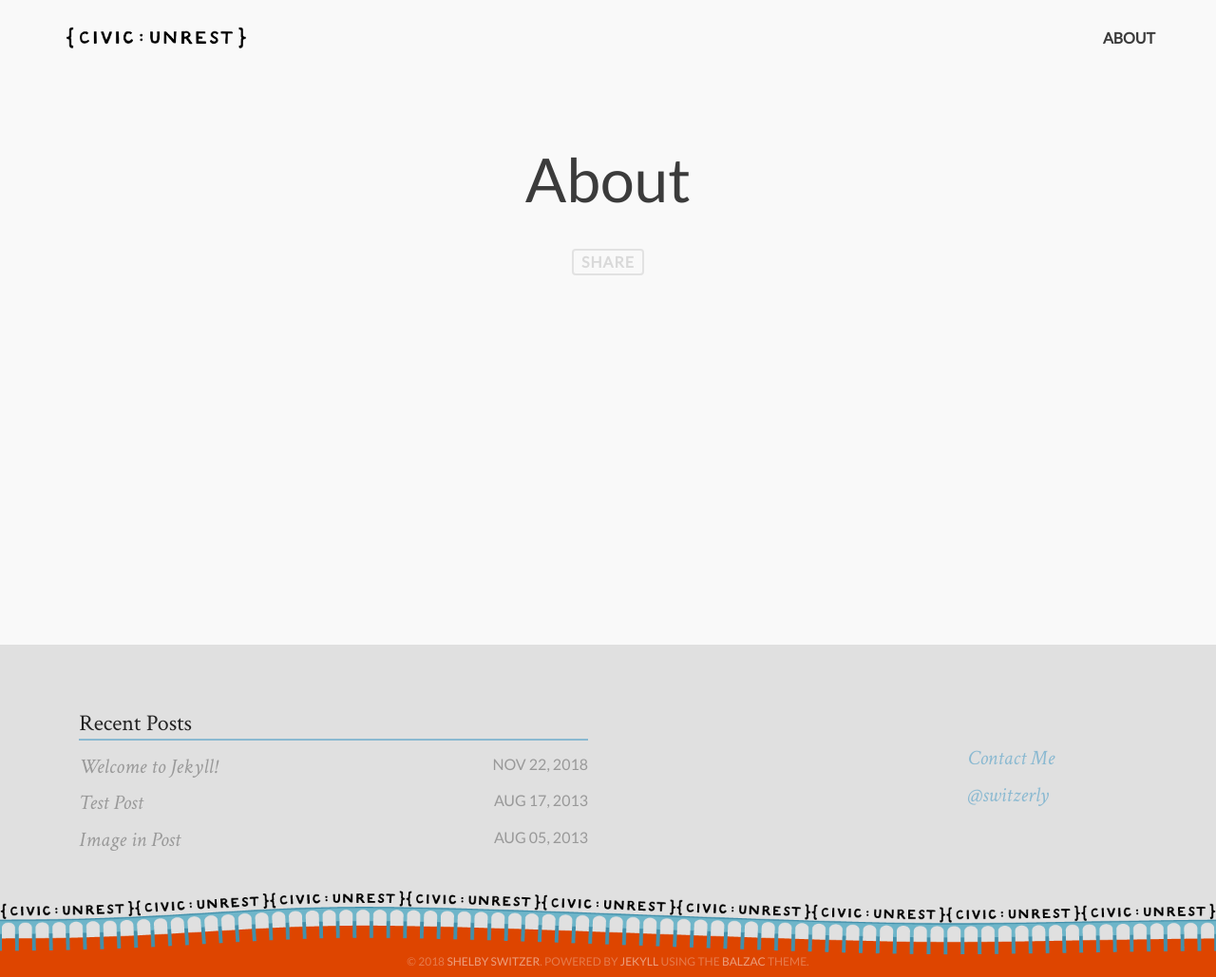
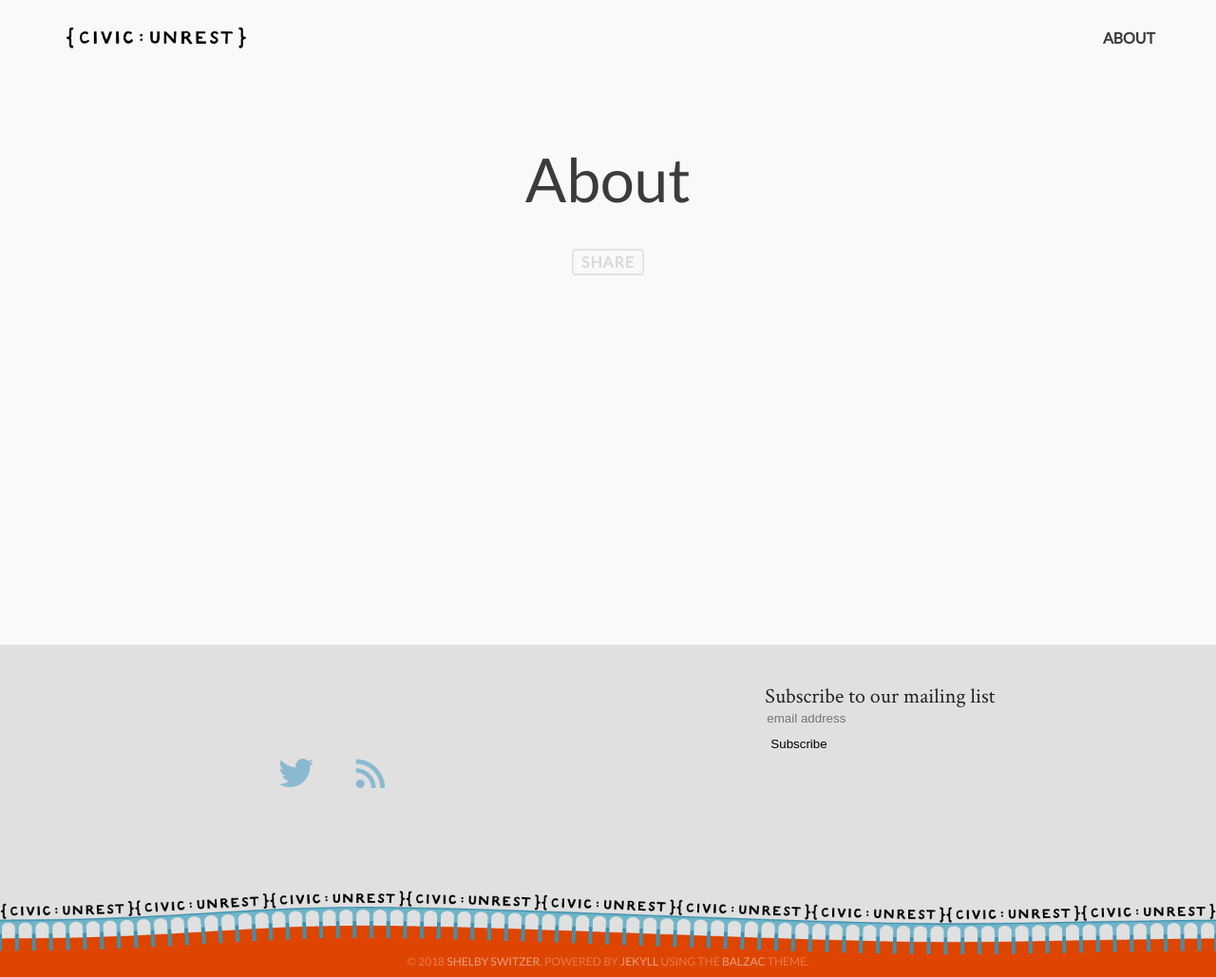
Before and after one commit to switzersc/civic_unrest, a Jekyll site: the page built from about.md, in a window 1280 px wide and 1029 px high. Shown: the whole window at 95% size. Built offline with Jekyll 4.4.1, drawn with Linux system fonts in a browser that asks for light colours; comment, search, counter and statistics services are not loaded.

Commit message:
Work on footer
Make mailchimp form more responsive
Add social twitter icon link and rss link

```diff
--- a/_includes/footer.html
+++ b/_includes/footer.html
@@ -1,24 +1,39 @@
 <div class="push"></div>
   <footer>
     <aside class="wrap">
-      <ol class="prev-posts">
-        <p class="list-title">Recent Posts</p>
-        {% for post in site.posts | limit:3 %} <!-- for1 -->
-            <li>
-              <span class="recent-title"><a href="{{ site.url }}{{ post.url }}" title="{{ post.title }}">{{ post.title | strip_html | strip_newlines | truncate: 30 }} </a></span>
-              <span class="date">{{post.date | date: "%b %d, %Y" }}</span>
-            </li>
-        {% endfor %}
-      </ol>
+      <div class="prev-posts">
+        <a class="social-icon-link" href="https://twitter.com/civic_unrest"><span aria-hidden="true" data-icon="&#xe001;" class="icon-twitter"></span></a>
+        <a class="social-icon-link" href="/blog/feed.xml" type="application/rss+xml" rel="alternate" title="Latest 10 blog posts (atom)"><span aria-hidden="true" data-icon="&#xe001;" class="icon-rss"></span></a>
+      </div>
 
       <div class="social">
-        <ul>
-            <li><a id="mail" href="mailto:{{ site.owner.email }}"><span class="foot-link">Contact Me</span></a></li>
 
-            {% if site.owner.twitter %}
-            <li><a id="twit" href="http://twitter.com/{{ site.owner.twitter }}" target="_blank"><span class="foot-link">@{{ site.owner.twitter }}</span></a></li>
-            {% endif %}
-        </ul>
+        <!-- Begin Mailchimp Signup Form -->
+        <link href="//cdn-images.mailchimp.com/embedcode/horizontal-slim-10_7.css" rel="stylesheet" type="text/css">
+        <style type="text/css">
+          #mc_embed_signup{background:#fff; clear:left; font:14px Helvetica,Arial,sans-serif; width:100%;}
+          /* Add your own Mailchimp form style overrides in your site stylesheet or in this style block.
+             We recommend moving this block and the preceding CSS link to the HEAD of your HTML file. */
+        </style>
+        <style type="text/css">
+          #mc-embedded-subscribe-form input[type=checkbox]{display: inline; width: auto;margin-right: 10px;}
+          #mergeRow-gdpr {margin-top: 20px;}
+          #mergeRow-gdpr fieldset label {font-weight: normal;}
+          #mc-embedded-subscribe-form .mc_fieldset{border:none;min-height: 0px;padding-bottom:0px;}
+        </style>
+        <div id="mc_embed_signup">
+          <form action="https://civicunrest.us7.list-manage.com/subscribe/post?u=3458292a13101318ac151b957&amp;id=175363985f" method="post" id="mc-embedded-subscribe-form" name="mc-embedded-subscribe-form" class="validate" target="_blank" novalidate>
+            <div id="mc_embed_signup_scroll">
+              <label for="mce-EMAIL">Subscribe to our mailing list</label>
+              <input type="email" value="" name="EMAIL" class="email" id="mce-EMAIL" placeholder="email address" required>
+              <!-- real people should not fill this in and expect good things - do not remove this or risk form bot signups-->
+              <div style="position: absolute; left: -5000px;" aria-hidden="true"><input type="text" name="b_3458292a13101318ac151b957_175363985f" tabindex="-1" value=""></div>
+              <div class="clear"><input type="submit" value="Subscribe" name="subscribe" id="mc-embedded-subscribe" class="button"></div>
+            </div>
+          </form>
+        </div>
+
+        <!--End mc_embed_signup-->
     </div>
     </aside>
 
--- a/_sass/_styles.scss
+++ b/_sass/_styles.scss
@@ -696,14 +696,18 @@ figure {
   }
 }
 
+.social-icon-link {
+  margin: 0 15px;
+}
+
 .prev-posts {
   @include column(6,10);
   max-width: 600px;
   min-height: 250px;
   padding-left: 5vw;
-    p {
-        padding-top: $lh*2;
-    }
+  text-align: center;
+  padding-top: 115px;
+  font-size: 40px;
   li {
     @include row(12);
     margin-top: $lh/2;
@@ -742,7 +746,6 @@ footer {
     background: $footer-grey;
     height: $footerHeight;
     font-size: $fsp;
-    color: $white;
     position: relative;
 
     // Contain that ish
@@ -755,10 +758,9 @@ footer {
 
     .social {
         position: absolute;
-        top: 109px;
-        @include column(2,12);
+        top: 40px;
+        @include column(4,12);
         right: 5vw;
-        font-style: italic;
         a {
             &:hover {
                 color: $white;
@@ -779,6 +781,28 @@ footer {
     margin-top: $lh*3;
 }
 
+/* MAILCHIMP SIGNUP STYLES */
+#mc_embed_signup {
+  background: $footer-grey !important;
+
+}
+#mc_embed_signup label {
+  color: $grey-dark !important;
+  font-family: $serif !important;
+  font-weight: normal !important;
+  font-size: 22px !important;
+}
+
+#mc_embed_signup .button {
+  margin-top: 10px !important;
+  max-width: 130px;
+}
+
+#mc_embed_signup input.email {
+  width: 100% !important;
+  max-width: 350px !important;
+}
+
 
 /* Tablet
    ========================================================================== */
@@ -797,16 +821,9 @@ footer {
 
     footer {
         font-size: $fs5;
-        .social {
-            right: 10vw;
-        }
     }
     .prev-posts {
         li  {
-            .recent-title {
-
-            }
-
             span.date {
                 font-size: $fs6;
             }
@@ -821,9 +838,14 @@ footer {
 
 @media only screen and (max-width: 500px) {
   footer {
-
     .social {
-            display: none;
+      display: block;
+      position: relative;
+      float: none;
+      right: 0;
+      margin: 0;
+      top: 0;
+      width: 100%;
     }
 
     aside {
@@ -840,6 +862,9 @@ footer {
     li {
         margin-top: $lh/2;
     }
+  }
+  .copyright-text {
+    bottom: -165px;
   }
 }
 
@@ -978,6 +1003,10 @@ footer {
     font-size: $fs6;
   }
 
+  .post-list {
+    @include column(9);
+    @include push(1);
+  }
 }
 
 .header-logo {
```
Lines whose indentation alone changed are shown as unchanged.
